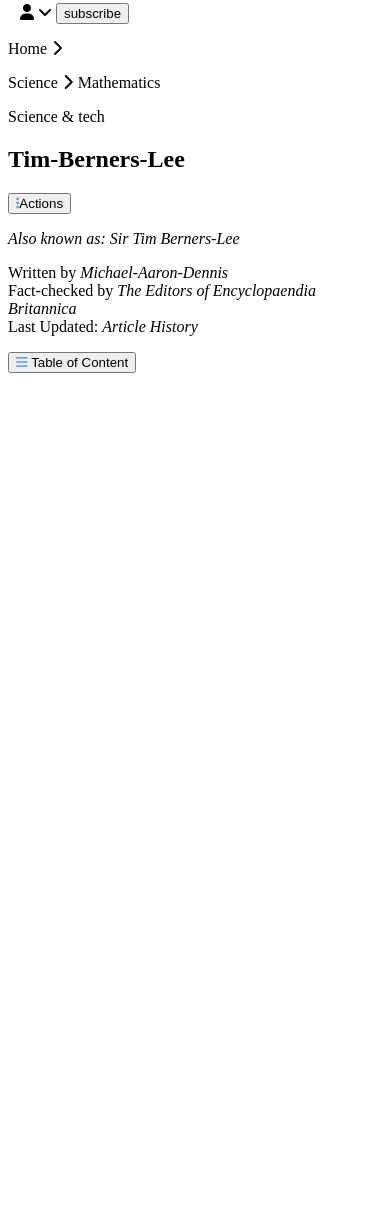
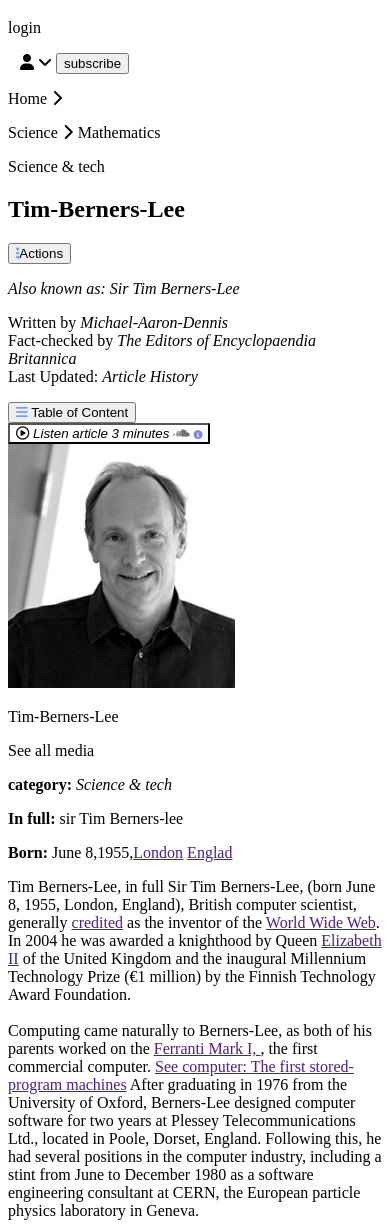
Before and after one commit to emignox/tim.github.io, a website: page dist/index.html in a window 390 px wide. Shown: the part 327-1555 px from the top of the page. Before the commit the page ends 844 px from the top, so only its background shows below. Drawn offline with nearby package versions, Linux system fonts and the light colour scheme.

Commit message:
prjrt juste mobile

```diff
--- a/dist/index.html
+++ b/dist/index.html
@@ -1,25 +1,29 @@
 <!doctype html>
 <html lang="en">
+
 <head>
   <meta charset="UTF-8" />
   <meta name="viewport" content="width=device-width, initial-scale=1.0" />
 
 
-    <link rel="stylesheet" href="https://cdnjs.cloudflare.com/ajax/libs/font-awesome/6.1.0/css/all.min.css" >
-    <link rel="stylesheet" href="https://fonts.googleapis.com/css2?family=Material+Symbols+Outlined:opsz,wght,FILL,GRAD@24,400,0,0" />
+  <link rel="stylesheet" href="https://cdnjs.cloudflare.com/ajax/libs/font-awesome/6.1.0/css/all.min.css">
+  <link rel="stylesheet"
+    href="https://fonts.googleapis.com/css2?family=Material+Symbols+Outlined:opsz,wght,FILL,GRAD@24,400,0,0" />
 
   <title>Tim-Berners-Lee</title>
-    <script type="module" crossorigin src="/tim.github.io/assets/index-39136953.js"></script>
-    <link rel="stylesheet" href="/tim.github.io/assets/index-48cce898.css">
+  <script type="module" crossorigin src="/tim.github.io/assets/index-c7c238f3.js"></script>
+  <link rel="stylesheet" href="/tim.github.io/assets/index-31a2cf95.css">
 </head>
+
 <body>
   <header>
     <nav>
       <i class="fa-solid fa-bars fa-x3"></i>
       <i class="fa-solid fa-magnifying-glass fa-x3"></i>
-      <img  class="logo" src="https://cdn.britannica.com/mendel/eb-logo/MendelNewThistleLogo.png" alt="">
+      <img class="logo" src="https://cdn.britannica.com/mendel/eb-logo/MendelNewThistleLogo.png" alt="">
+      <p class="log">login</p>
 
-      <i   style="padding-left: 12px;" class=" icon1 fa-solid fa-user"></i>
+      <i style="padding-left: 12px;" class=" icon1 fa-solid fa-user"></i>
       <i class="fa-solid fa-angle-down"></i>
 
       <button class="btn1">subscribe</button>
@@ -37,18 +41,57 @@
 
     <section class="name">
       <h1 class="name2">Tim-Berners-Lee</h1>
-      <button class="btn2"> <i style="color: rgb(108, 158, 238);" class=" fa-solid fa-ellipsis-vertical"></i>Actions</button>
+      <button class="btn2"> <i style="color: rgb(108, 158, 238);"
+          class=" fa-solid fa-ellipsis-vertical"></i>Actions</button>
     </section>
     <section class=" space">
       <p><i class="italic">Also known as: Sir Tim Berners-Lee</i></p>
       <p> Written by <em class="dot">Michael-Aaron-Dennis </em><br>
-      Fact-checked by <em class="dot">The Editors of Encyclopaendia Britannica </em> <br>Last Updated: <em class="dot">Article History</em></p>
+        Fact-checked by <em class="dot">The Editors of Encyclopaendia Britannica </em> <br>Last Updated: <em
+          class="dot">Article History</em></p>
     </section>
     <section class=" cont">
       <button class="table">
         <i style="color:rgb(108, 158, 238);;" class="fa-solid fa-bars fa-x3"></i> Table of Content
       </button>
     </section>
+
+    <section class=" cont">
+      <button style="background-color: transparent; ;" class="  sound table">
+        <i style="color:rgb(0, 0, 0);;" class="fa-regular fa-circle-play "></i> <em style="color: rgb(0, 0, 0);">Listen article
+        </em> <em class="flesh"> 3 minutes</em> <i style="color: rgb(112, 112, 112);" class="fa-brands fa-soundcloud"></i> <i  style="color: rgb(132, 132, 241); font-size: 9px; "   class="  info fa-solid fa-circle-info"></i>
+      </button>
+    </section>
+
+
+
+    <section class="container">
+      <section class="container-photo ">
+        <img  class="photo"  src="/tim.github.io/assets/tim_berners_lee-20bc89e2.jpg" alt=" Tim-Berners-Lee">
+
+        <p class="name1">Tim-Berners-Lee</p>
+      </section>
+      <p class="media">See all media </p>
+      <section class="text1">
+      <p class="it"> <strong>category:</strong> <em class="st"> Science & tech</em></p>
+     <p class="it"> <strong>In full: </strong> sir Tim Berners-lee</p>
+     <p class="it"> <strong> Born:</strong> June 8,1955,<a href="">London</a> <a href="">Englad</a></p>
+      </section>
+    </section>
+    <article class="art">
+      <section class="text">
+      Tim Berners-Lee, in full Sir Tim Berners-Lee, (born June 8, 1955, London, England), British computer scientist, generally <a href="">credited</a> as the inventor of the <a href="">World Wide Web</a>. In 2004 he was awarded a knighthood by Queen <a href=""> Elizabeth II</a> of the United Kingdom and the inaugural Millennium Technology Prize (€1 million) by the Finnish Technology Award Foundation.
+      <br>
+      <br>
+      Computing came naturally to Berners-Lee, as both of his parents worked on the <a href="">Ferranti Mark I, </a>, the first commercial computer. <a href="">See computer: The first stored-program machines</a> After graduating in 1976 from the University of Oxford, Berners-Lee designed computer software for two years at Plessey Telecommunications Ltd., located in Poole, Dorset, England. Following this, he had several positions in the computer industry, including a stint from June to December 1980 as a software engineering consultant at CERN, the European particle physics laboratory in Geneva.
+      </section>
+    </article>
+
+
+
+
+
+
 
 
 
@@ -67,4 +110,5 @@
 
 
 </body>
+
 </html>
```
Also changed, not shown: dist/assets/tim_berners_lee-20bc89e2.jpg (added), 4 other files. Lines whose indentation alone changed are shown as unchanged.
